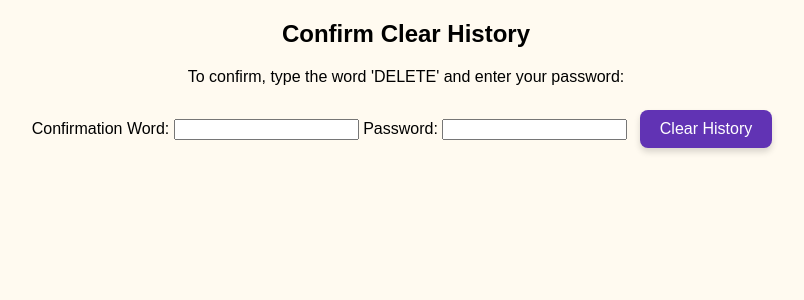
After one commit to mimi2626/rewarder, a Flask app: page /clear_confirm in a window 1280 px wide. The commit adds this page. Shown: the top 300 px of the page, without its empty margins (234-1038 px from the left). Run offline with Flask 3, Linux system fonts and the light colour scheme; some web fonts are replaced.

Commit message:
clear json button:test

```diff
--- a/app.py
+++ b/app.py
@@ -1,7 +1,7 @@
 import os
 import json
 from datetime import datetime
-from flask import Flask, request, render_template, send_file
+from flask import Flask, request, render_template, send_file, redirect
 from zoneinfo import ZoneInfo
 
 app = Flask(__name__)
@@ -70,6 +70,25 @@ def download_rewards():
     )
 
 
+@app.route("/clear_confirm")
+def clear_confirm():
+    return render_template("clear_confirm.html")
+
+
+@app.route("/clear", methods=["POST"])
+def clear_history():
+    password = request.form.get("password")
+
+    if password == "mimi":
+        with open(log_file, "w") as f:
+            pass
+        return redirect("/history")
+    else:
+        # Invalid confirmation, re-render the form with an error
+        error_message = "Invalid confirmation word or password."
+        return render_template("clear_confirm.html", error=error_message)
+
+
 # --- Run ---
 
 if __name__ == "__main__":
--- /dev/null
+++ b/templates/clear_confirm.html
@@ -0,0 +1,28 @@
+<!DOCTYPE html>
+<html>
+
+<head>
+    <meta name="viewport" content="width=device-width, initial-scale=1.0">
+
+    <link rel="stylesheet" href="{{ url_for('static', filename='style.css') }}">
+    <title>Habitica Rewards</title>
+</head>
+
+<body>
+    <form action="/clear" method="post">
+        <h2>Confirm Clear History</h2>
+        <p>To confirm, type the word 'DELETE' and enter your password:</p>
+
+        <label for="confirm_word">Confirmation Word:</label>
+        <input type="text" id="confirm_word" name="confirm_word" required>
+
+        <label for="password">Password:</label>
+        <input type="password" id="password" name="password" required>
+
+        {% if error %}
+        <p style="color:red;">{{ error }}</p>
+        {% endif %}
+
+        <button type="submit">Clear History</button>
+    </form>
+</body>
--- a/templates/history.html
+++ b/templates/history.html
@@ -32,6 +32,9 @@
     <form action="/download" method="get">
         <button type="submit">Download History</button>
     </form>
+    <a href="{{ url_for('clear_confirm') }}">
+        <button>Clear History</button>
+    </a>
     <form action="/" method="get">
         <button type="submit">Back</button>
     </form>
```
